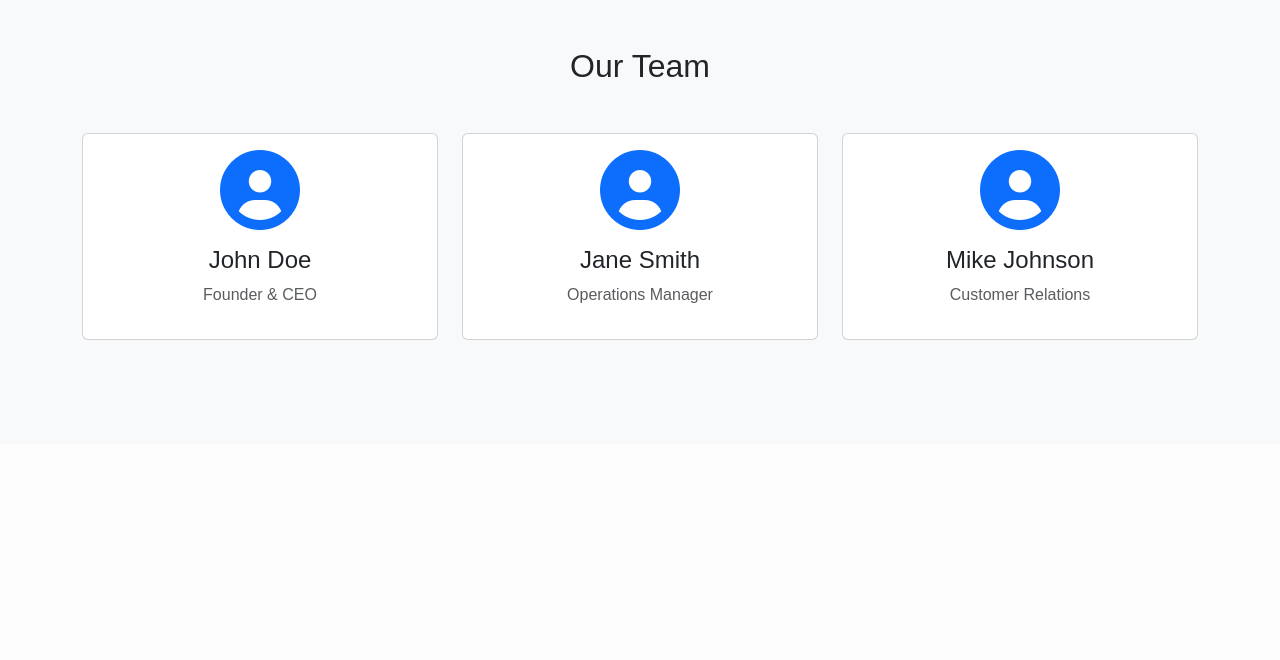
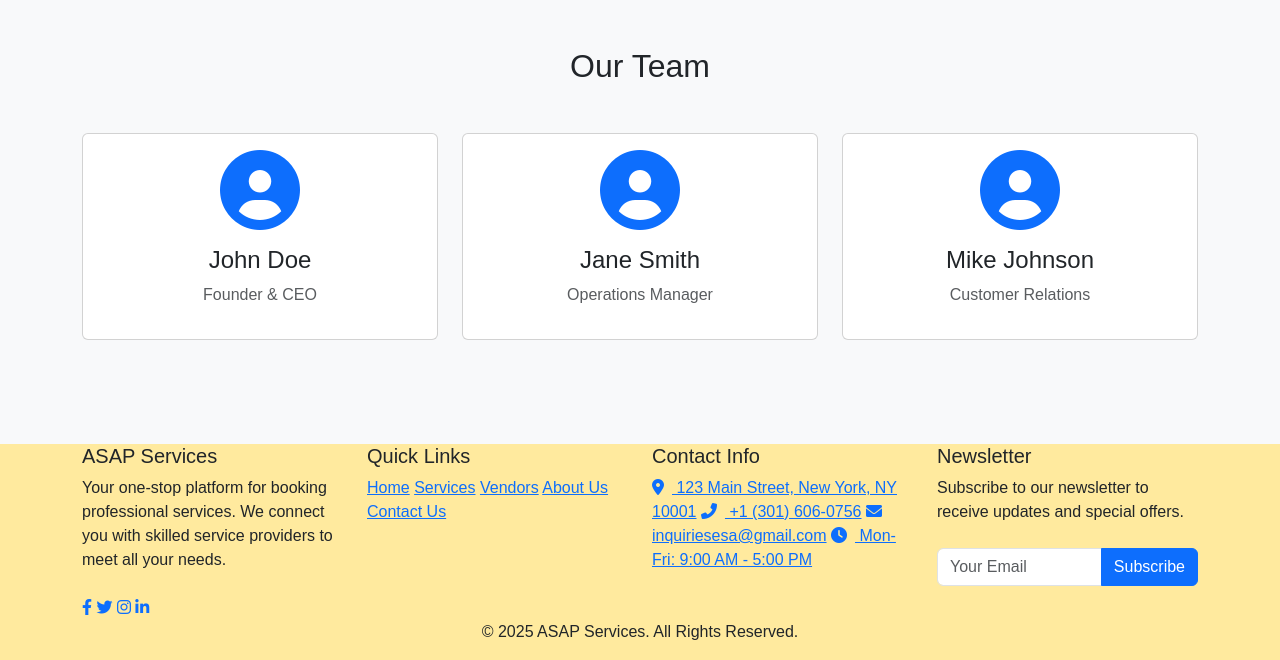
Before and after one commit to Daniyal323/ASAP_NEW_DJANGO, a Django app: page /about/ in a window 1280 px wide. Shown: the part 887-1547 px from the top of the page. Before the commit the page ends 1227 px from the top, so only its background shows below. Run offline with Django 5.2, Linux system fonts and the light colour scheme.

Commit message:
Update about.html

```diff
--- a/ASAP/templates/core/about.html
+++ b/ASAP/templates/core/about.html
@@ -226,6 +226,57 @@
         </div>
     </section>
 
+    <!-- Footer -->
+    <footer class="footer">
+        <div class="container">
+            <div class="row">
+                <div class="col-lg-3 col-md-6 mb-4 mb-md-0">
+                    <h5 class="footer-title">ASAP Services</h5>
+                    <p>Your one-stop platform for booking professional services. We connect you with skilled service providers to meet all your needs.</p>
+                    <div class="social-icons mt-4">
+                        <a href="#"><i class="fab fa-facebook-f"></i></a>
+                        <a href="#"><i class="fab fa-twitter"></i></a>
+                        <a href="#"><i class="fab fa-instagram"></i></a>
+                        <a href="#"><i class="fab fa-linkedin-in"></i></a>
+                    </div>
+                </div>
+                <div class="col-lg-3 col-md-6 mb-4 mb-md-0">
+                    <h5 class="footer-title">Quick Links</h5>
+                    <div class="footer-links">
+                        <a href="{% url 'core:index' %}">Home</a>
+                        <a href="{% url 'core:service-list' %}">Services</a>
+                        <a href="{% url 'core:vendor-list' %}">Vendors</a>
+                        <a href="{% url 'core:about' %}">About Us</a>
+                        <a href="{% url 'core:contact' %}">Contact Us</a>
+                    </div>
+                </div>
+                <div class="col-lg-3 col-md-6 mb-4 mb-md-0">
+                    <h5 class="footer-title">Contact Info</h5>
+                    <div class="footer-links">
+                        <a href="#"><i class="fas fa-map-marker-alt me-2"></i> 123 Main Street, New York, NY 10001</a>
+                        <a href="tel:+13016060756"><i class="fas fa-phone-alt me-2"></i> +1 (301) 606-0756</a>
+                        <a href="mailto:inquiriesesa@gmail.com"><i class="fas fa-envelope me-2"></i> inquiriesesa@gmail.com</a>
+                        <a href="#"><i class="fas fa-clock me-2"></i> Mon-Fri: 9:00 AM - 5:00 PM</a>
+                    </div>
+                </div>
+                <div class="col-lg-3 col-md-6 mb-4 mb-md-0">
+                    <h5 class="footer-title">Newsletter</h5>
+                    <p>Subscribe to our newsletter to receive updates and special offers.</p>
+                    <form action="{% url 'core:subscribe' %}" method="post" class="subscribe-form mt-4">
+                        {% csrf_token %}
+                        <div class="input-group">
+                            <input type="email" name="email" class="form-control" placeholder="Your Email" required>
+                            <button class="btn btn-primary" type="submit">Subscribe</button>
+                        </div>
+                    </form>
+                </div>
+            </div>
+            <div class="copyright text-center">
+                <p>&copy; {% now "Y" %} ASAP Services. All Rights Reserved.</p>
+            </div>
+        </div>
+    </footer>
+
     <!-- Scripts -->
     <script src="https://code.jquery.com/jquery-3.6.0.min.js"></script>
     <script src="https://cdn.jsdelivr.net/npm/bootstrap@5.3.0/dist/js/bootstrap.bundle.min.js"></script>
```
